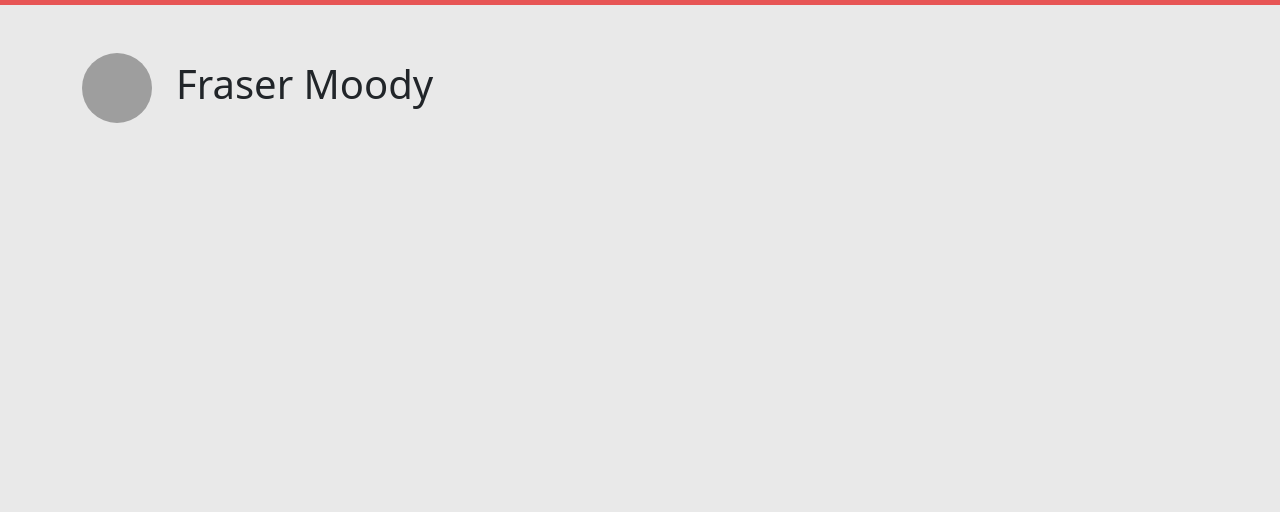
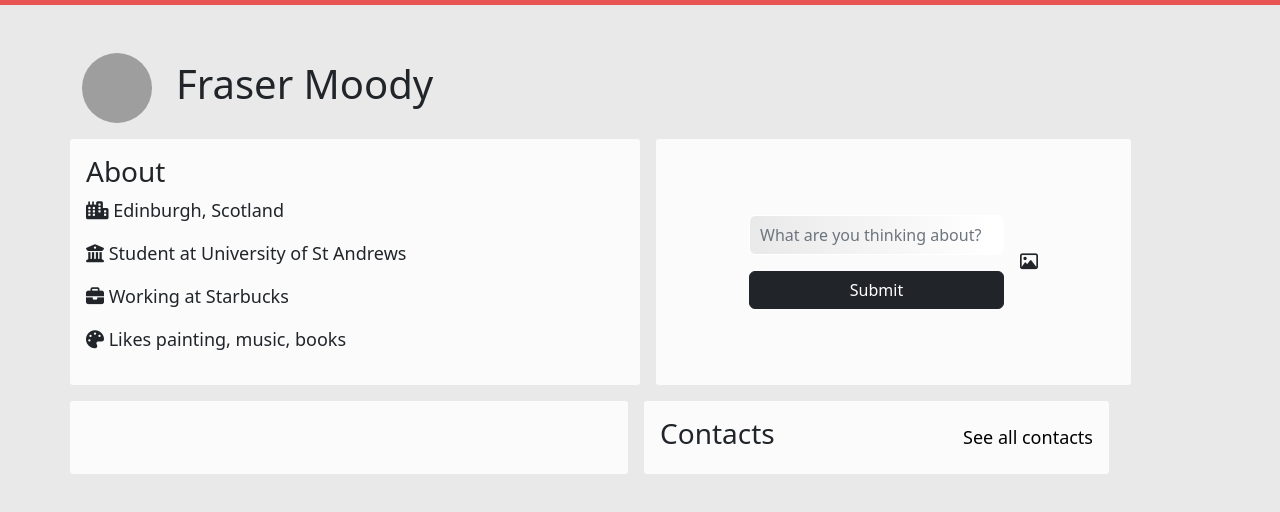
Before and after one commit to BishopWeyland/css_frameworks_ca, a website: page profile.html in a window 1280 px wide. Shown: the part 72-584 px from the top of the page. Drawn offline with nearby package versions, Linux system fonts and the light colour scheme; grey boxes are pictures that could not be loaded.

Commit message:
profile progress

```diff
--- a/profile.html
+++ b/profile.html
@@ -68,14 +68,55 @@
 
     <!--Main content-->
     <main class="container">
-<div class="col-12 d-flex flex-row align-items-center">
+<div class="col-12 d-flex flex-row align-items-center mb-3">
   <img src="./images/pexels-pixabay-220453.jpg" alt="Profile image of a man with glasses and beard." class="profile-img profile-image me-4">
   <h1>Fraser Moody</h1>
 </div>
       <div class="row profile-container">
-          <div class="col-md-7 col-sm-12 "></div>
-          <div class="col-md-5 col-sm-12"></div>
-      </div>
+            <div class="col-md-6 col-sm-12 p-3 profile-bg me-3 mb-3 ">
+              <h3>About</h3>
+                <ul>
+                  <li class="mb-3"><i class="fa-solid fa-city"></i>
+                    <span>Edinburgh, Scotland</span>
+                  </li>
+                  <li class="mb-3"><i class="fa-solid fa-building-columns"></i>
+                    <span>Student at University of St Andrews</span>
+                  </li>
+                  <li class="mb-3"><i class="fa-solid fa-briefcase"></i>
+                    <span>Working at Starbucks</span>
+                  </li>
+                  <li class="mb-3"><i class="fa-solid fa-palette"></i>
+                    <span>Likes painting, music, books</span>
+                  </li>
+                </ul>
+              </div>
+            <div class="col-md-5 col-sm-12 profile-bg p-3 d-flex flex-row justify-content-center align-items-center mb-3">
+              <form class="d-flex flex-column">
+                <div class="mb-3">
+                  <input
+                    aria-label="Post content"
+                    placeholder="What are you thinking about?"
+                    type="text"
+                    class="form-control input-gradient post-content-input"
+                    id="postContent"
+                  />
+                </div>
+                <button type="submit" class="btn btn-dark">Submit</button>
+              </form>
+              <i class="fa-regular fa-image ms-3"></i>
+          </div>
+         <div class="row column-reverse">
+            <div class="col-md-6 col-sm-12 p-3 profile-bg me-3 mb-3 ">
+
+            </div>
+            <div class="col-md-5 col-sm-12 profile-bg p-3 d-flex mb-3">
+              <div class="d-flex justify-content-between align-items-center contacts-info">
+                <h3 class="d-block">Contacts</h3>
+                <a href="#" class="d-block">See all contacts</a>
+              </div>
+            </div>
+          </div>
+        </div>
     </main>
     </footer>
     <script
--- a/src/scss/style.scss
+++ b/src/scss/style.scss
@@ -124,3 +124,19 @@ img {
 .profile-image {
   height: 70px;
 }
+
+.profile-bg {
+  background-color: map-get($colours, secondary);
+  @include b-radius-3;
+}
+
+.contacts-info {
+  width: 100%;
+}
+
+@media (max-width: 767px) {
+  .column-reverse {
+    display: flex;
+    flex-direction: column-reverse;
+  }
+}
```
Also changed, not shown: index.html (+1 -1 lines), dist/css/style.css, 2 other files.
